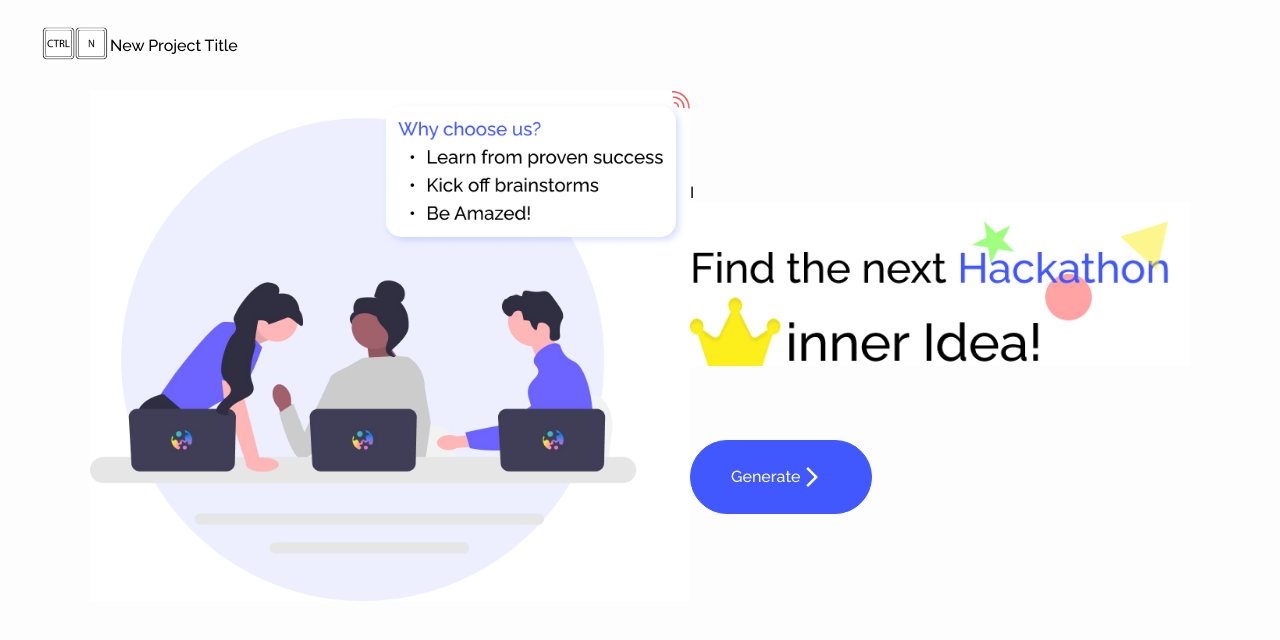
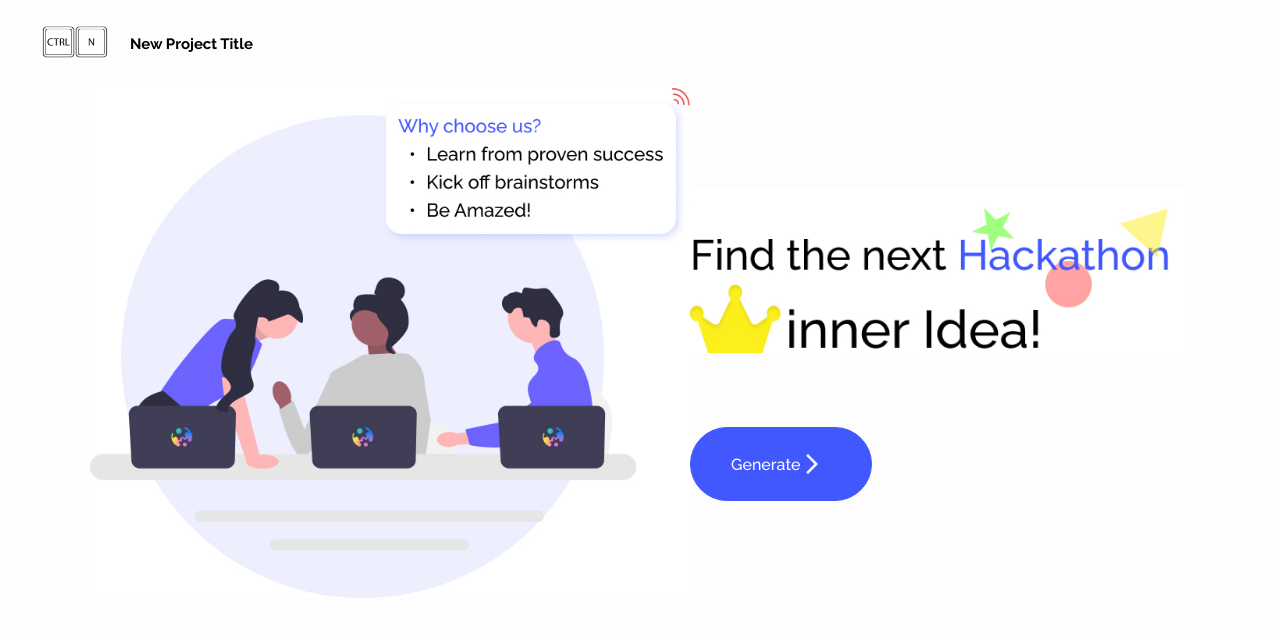
Before and after one commit to lu-joseph/new-project-title, a React (Create React App) app in the folder client/: page / in a window 1280 px wide. Shown: the top 640 px of the page. Built offline with nearby package versions, Linux system fonts and the light colour scheme.

Commit message:
first page

```diff
--- a/client/src/Button/Button.css
+++ b/client/src/Button/Button.css
@@ -10,6 +10,7 @@
     color:white;
     transition: all 0.3s ease;
     border:1px solid #4258FF;
+
 }
 
 .button:hover {
--- a/client/src/HomeBody/HomeBody.jsx
+++ b/client/src/HomeBody/HomeBody.jsx
@@ -3,6 +3,7 @@ import illustration from '.././assets/illustration.jpg'
 import textImage from '../assets/textImage.jpg'
 import Button from '../Button/Button'
 import './HomeBody.css'
+import { Link } from 'react-router-dom'
 
 const HomeBody = () => {
   return (
@@ -11,8 +12,10 @@ const HomeBody = () => {
             <img  src={illustration} />
         </div>
         <div className='homeBodyTextImage'>
-            I<img  src={textImage} />
-            <Button/>
+            <img  src={textImage} />
+           <Link style={{textDecoration: 'none'}} to= '/ideas'>
+           <Button/>
+           </Link>
         </div>
     </div>
 
--- /dev/null
+++ b/client/src/IdeaPage/IdeaPage.jsx
@@ -0,0 +1,9 @@
+import React from 'react'
+
+const IdeaPage = () => {
+  return (
+    <div>IdeaPage</div>
+  )
+}
+
+export default IdeaPage
--- a/client/src/MyRouters.jsx
+++ b/client/src/MyRouters.jsx
@@ -1,11 +1,13 @@
 import React from 'react'
 import { Routes, Route } from "react-router-dom";
 import Home from './Home';
+import IdeaPage from './IdeaPage/IdeaPage';
 
 const MyRouters = () => {
   return (
     <Routes>
         <Route path="/" element ={<Home/>}/>
+        <Route path="/ideas" element ={<IdeaPage/>}/>
     </Routes>
   )
 }
--- a/client/src/NavBar/NavBar.css
+++ b/client/src/NavBar/NavBar.css
@@ -8,6 +8,12 @@
 .navBar-container  > div > p {
     font-size: 20px;
     display: none;
+}
+
+.title {
+    font-size: 15px;
+    padding-left:20px;
+    font-weight: bold;
 }
 
 .navBar-container_title {
--- a/client/src/NavBar/NavBar.jsx
+++ b/client/src/NavBar/NavBar.jsx
@@ -10,7 +10,7 @@ const NavBar = () => {
         <img src={logo}/>
     </div>
     <div>
-        <p>
+        <p className='title'>
             New Project Title
         </p>
     </div>
```
